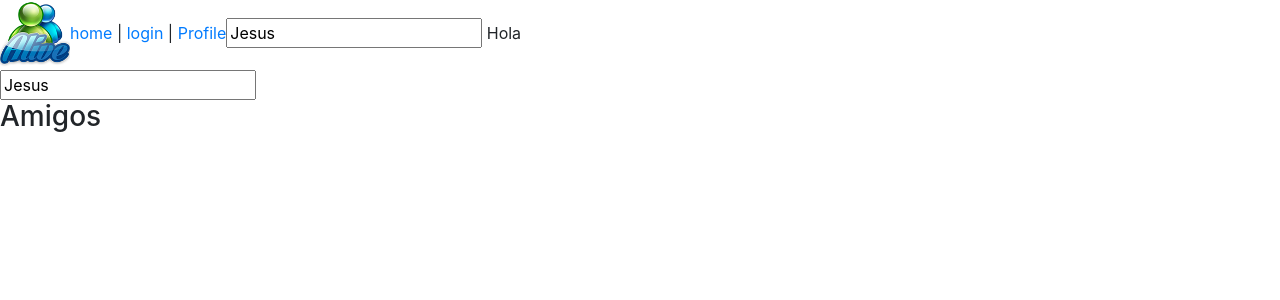
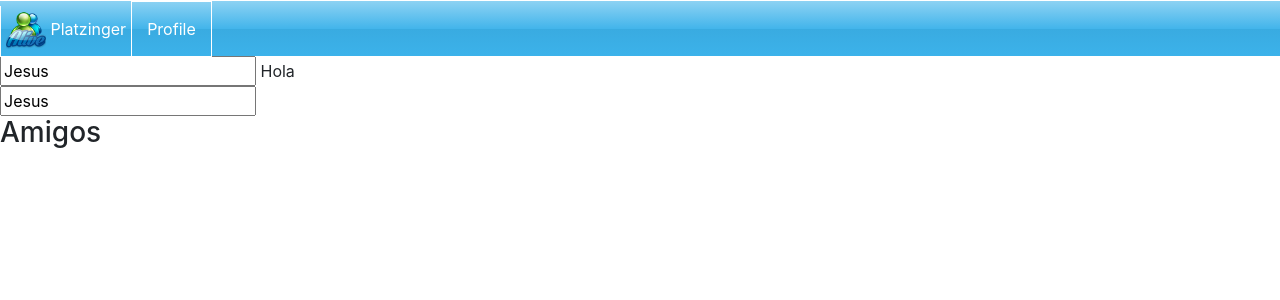
Before and after one commit to visidevi/angular-6, an Angular app: page / in a window 1280 px wide. Shown: the top 300 px of the page. Built offline with nearby package versions, Linux system fonts and the light colour scheme.

Commit message:
Implementando estilos en home, lista de contactos Implementando estilos en la pantalla de home

```diff
--- a/src/app/app.component.html
+++ b/src/app/app.component.html
@@ -1,3 +1,5 @@
 <!-- Router  -->
 <app-menu></app-menu>
-<router-outlet></router-outlet>
+<div class="generalContent">
+    <router-outlet></router-outlet>
+</div>
--- a/src/app/menu/menu.component.html
+++ b/src/app/menu/menu.component.html
@@ -1,5 +1,9 @@
-<img id="main_logo" src="assets/img/logo_live.png" alt="logo">
-
-<a routerLink="/home">home</a> |
-<a routerLink="/login">login</a> |
-<a routerLink="/profile">Profile</a>
+<div class="menuContainer">
+    <div class="item branding" routerLink="/home">
+        <img id="main_logo" src="assets/img/logo_live.png" alt="logo">
+Platzinger
+    </div>
+    <div class=" item" routerLink="/profile">
+        Profile
+    </div>
+</div>
--- a/src/app/menu/menu.component.scss
+++ b/src/app/menu/menu.component.scss
@@ -1,3 +1,32 @@
 #main_logo{
-    width: 70px;
+    width: 40px;
 }
+.menuContainer{
+    background: #8dd2f3;
+    background: -moz-linear-gradient(top, #8dd2f3 0%, #43b5eb 50%, #39abe1 51%, #3cb2ea 100%);
+    background: -webkit-linear-gradient(top, #add2f3 0%, #43b5eb 50%, #39abe1 51%, #3cb2ea 100%);
+    background: linear-gradient(to bottom, #8dd2f3 0%, #43b5eb 50%, #39abe1 51%, #3cb2ea 100%);
+    -ms-filter: progid:DXImageTransform.Microsoft.gradient(startColorstr='#8dd2f3', endColorstr='#3cb2ea', GradientType=0);
+    filter: progid:DXImageTransform.Microsoft.gradient(startColorstr='#8dd2f3', endColorstr='#3cb2ea', GradientType=0);
+    -webkit-box-shadow: 0px15px15px -4pxrgba(0, 0, 0, 0.24);
+    -moz-box-shadow: 0px15px15px -4pxrgba(0, 0, 0, 0.24);
+    box-shadow: 0px15px15px -4pxrgba(0, 0, 0, 0.24);
+    position: fixed;
+    width: 100%;
+    z-index: 9;
+    height: 56px;
+    top: 0px;
+    border-top: 1px solid white;
+}
+.branding{
+    padding: 5px !important;
+    border-top: none !important;
+    border-right: none !important;
+}
+.menuContainer > .item {
+    padding: 15px;
+    color: white;
+    cursor: default;
+    border: 1px solid white;
+    display: inline-block;
+}
--- a/src/styles.scss
+++ b/src/styles.scss
@@ -26,3 +26,6 @@
     border: 1px solid gray;
     display: inline-block;
 }
+.generalContent {
+  margin-top: 56px;
+}
```
